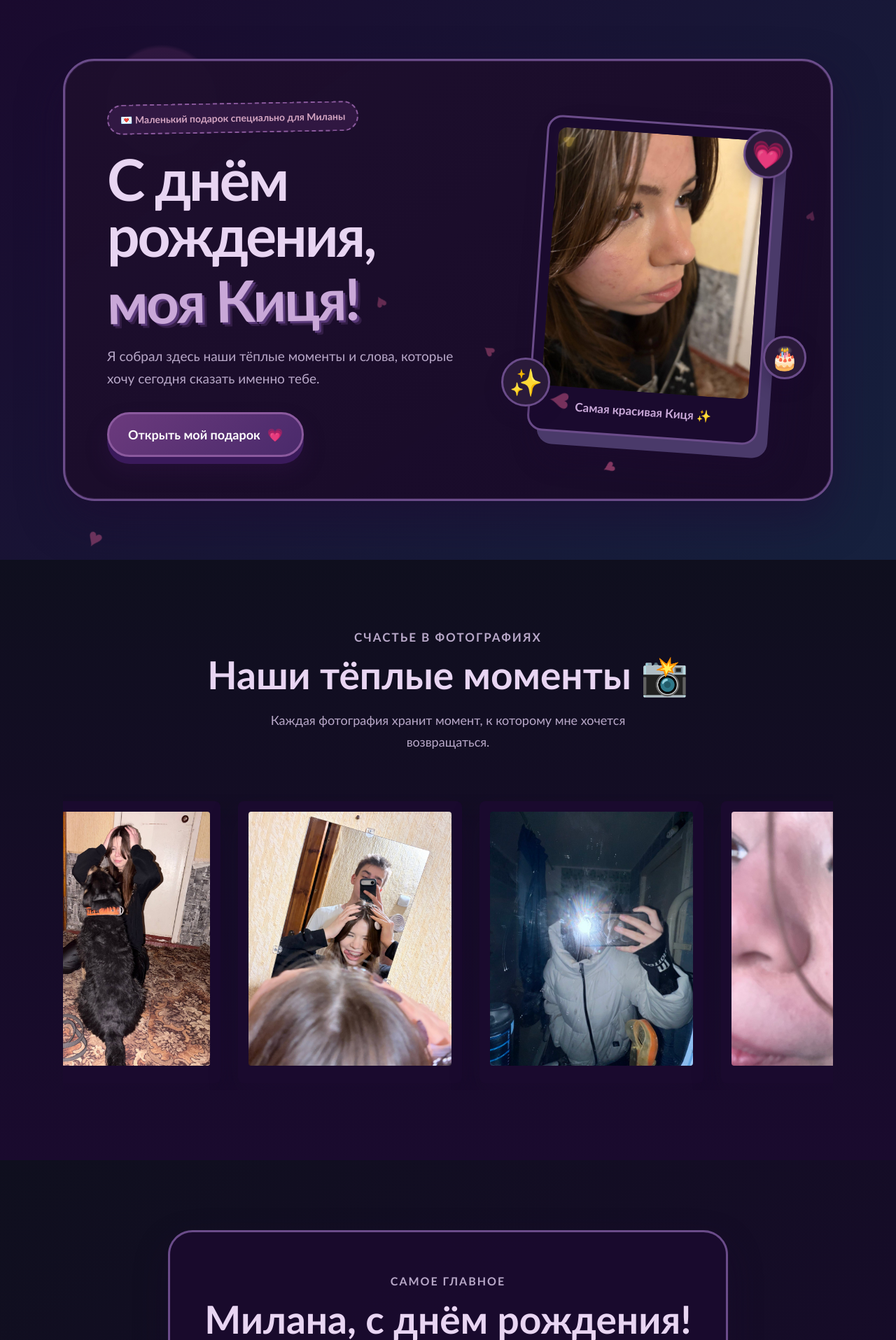
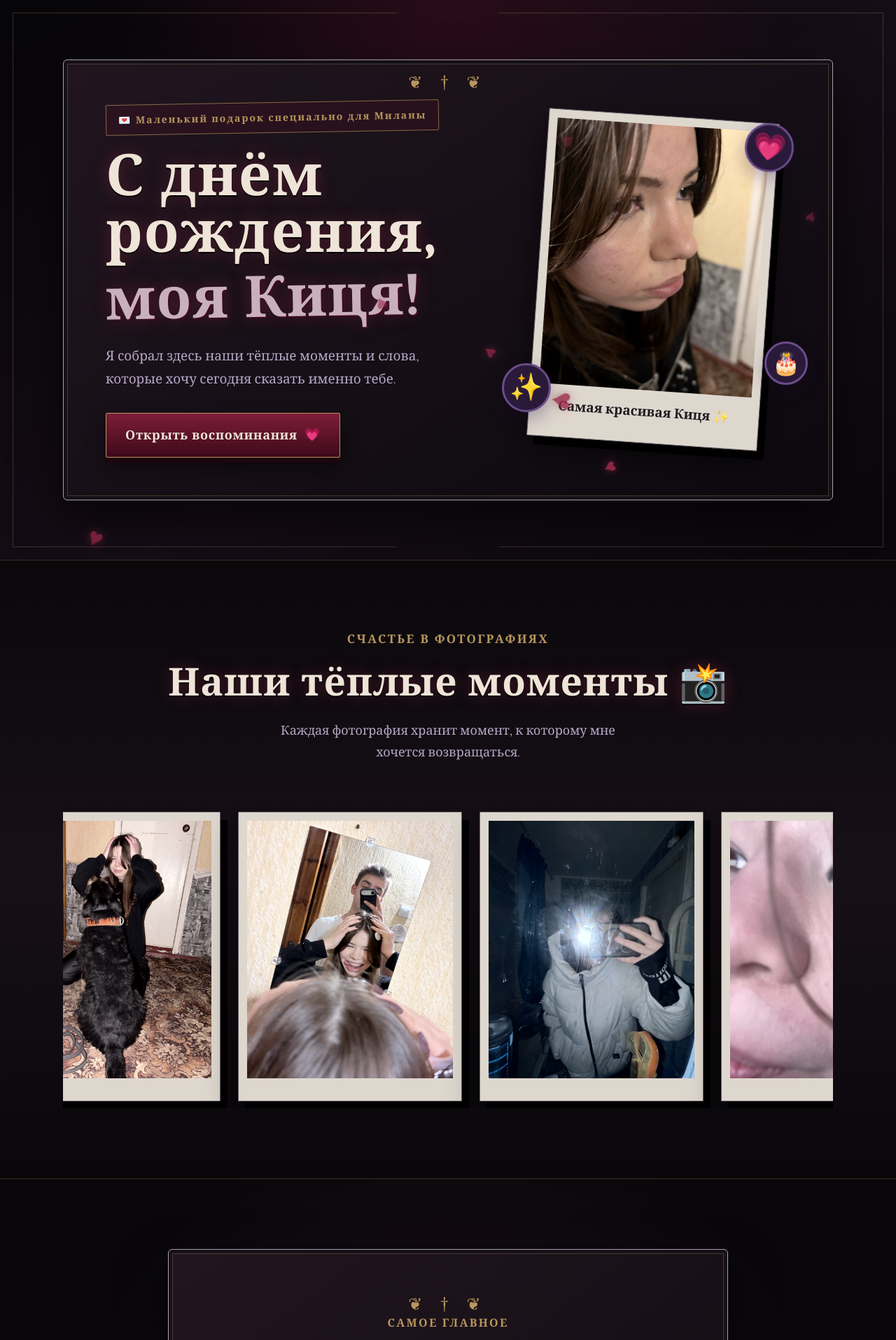
Before and after one commit to vadimchikgura-ship-it/birthday-site, a Flask app: page / in a window 1280 px wide. Shown: the top 1915 px of the page at 70% size. Run offline with Flask 3, Linux system fonts and the light colour scheme.

Commit message:
Описание изменения

```diff
--- a/static/script.js
+++ b/static/script.js
@@ -263,12 +263,12 @@ const celebrationButton = document.querySelector(
 );
 
 const confettiColors = [
-    "#ff6fa9",
-    "#ffd84d",
-    "#9d75ec",
-    "#76d8ff",
-    "#7be0ae",
-    "#ffffff"
+    "#7d0f2f",
+    "#b8965d",
+    "#5f426f",
+    "#8e8396",
+    "#d8c7aa",
+    "#f1e8dc"
 ];
 
 celebrationButton?.addEventListener("click", function () {
--- a/static/style.css
+++ b/static/style.css
@@ -1715,3 +1715,232 @@ button {
 
     cursor: pointer;
 }
+
+/* =========================================
+   ГОТИЧЕСКАЯ ТЕМА
+========================================= */
+
+:root {
+    --gothic-black: #09070b;
+    --gothic-panel: #151019;
+    --gothic-panel-light: #211620;
+    --gothic-wine: #68132d;
+    --gothic-wine-light: #9a2947;
+    --gothic-silver: #a99daa;
+    --gothic-gold: #b8965d;
+    --gothic-ivory: #eee4d7;
+    --gothic-muted: #b9aeba;
+}
+
+body {
+    color: var(--gothic-muted);
+    font-family: "Cormorant Garamond", Georgia, serif;
+    font-size: 18px;
+    background: var(--gothic-black);
+}
+
+body::before {
+    position: fixed;
+    inset: 0;
+    z-index: -1;
+    content: "";
+    background:
+        radial-gradient(circle at 50% -15%, rgba(104, 19, 45, 0.28), transparent 42%),
+        repeating-linear-gradient(135deg, rgba(255, 255, 255, 0.012) 0 1px, transparent 1px 9px),
+        #09070b;
+}
+
+h1,
+h2,
+h3,
+button,
+.hero__badge,
+.gallery__label,
+.birthday-wish__label,
+.secret-modal__label {
+    font-family: "Cinzel", Georgia, serif;
+}
+
+.hero {
+    background:
+        radial-gradient(ellipse at top, rgba(104, 19, 45, 0.3), transparent 52%),
+        linear-gradient(145deg, #060508, #160d16 55%, #09070b);
+}
+
+.hero::after {
+    position: absolute;
+    inset: 18px;
+    content: "";
+    border: 1px solid rgba(184, 150, 93, 0.28);
+    clip-path: polygon(0 0, 44% 0, 50% 14px, 56% 0, 100% 0, 100% 100%, 56% 100%, 50% calc(100% - 14px), 44% 100%, 0 100%);
+    pointer-events: none;
+}
+
+.hero__content,
+.birthday-wish__card,
+.story-modal__content,
+.secret-modal__box,
+.gift-modal__card {
+    background:
+        linear-gradient(145deg, rgba(34, 22, 32, 0.97), rgba(12, 9, 14, 0.98));
+    border: 1px solid var(--gothic-silver);
+    border-radius: 6px;
+    box-shadow:
+        0 28px 70px rgba(0, 0, 0, 0.65),
+        inset 0 0 0 5px #151019,
+        inset 0 0 0 6px rgba(184, 150, 93, 0.3);
+}
+
+.hero__content::before,
+.birthday-wish__card::before {
+    display: block;
+    color: var(--gothic-gold);
+    font-family: Georgia, serif;
+    font-size: 24px;
+    letter-spacing: 10px;
+    text-align: center;
+    content: "❦  †  ❦";
+}
+
+.hero__content::before {
+    position: absolute;
+    top: 14px;
+    right: 0;
+    left: 0;
+}
+
+.hero__title,
+.gallery__title,
+.birthday-wish__title,
+.story-modal__title,
+.secret-modal__title,
+.gift-modal__card h2 {
+    color: var(--gothic-ivory);
+    letter-spacing: 0.02em;
+    text-shadow: 0 2px 0 #000, 0 0 22px rgba(154, 41, 71, 0.42);
+}
+
+.hero__title span {
+    color: #c8b1bd;
+    text-shadow: 2px 2px 0 #3f0c1b, 0 0 24px rgba(154, 41, 71, 0.45);
+}
+
+.hero__badge,
+.gallery__label,
+.birthday-wish__label,
+.secret-modal__label {
+    color: var(--gothic-gold);
+    letter-spacing: 0.14em;
+}
+
+.hero__badge {
+    background: rgba(104, 19, 45, 0.17);
+    border: 1px solid rgba(184, 150, 93, 0.65);
+    border-radius: 2px;
+}
+
+.hero-photo,
+.photo-card {
+    padding: 12px 12px 32px;
+    background: #d9d0c5;
+    border: 1px solid #6f6570;
+    border-radius: 1px;
+    box-shadow: 10px 12px 0 #050406, 0 20px 45px rgba(0, 0, 0, 0.55);
+    filter: saturate(0.72) contrast(1.08);
+}
+
+.hero-photo img,
+.photo-card img {
+    border-radius: 0;
+}
+
+.hero-photo__caption {
+    color: #2a2027;
+    font-family: "Cormorant Garamond", Georgia, serif;
+    font-size: 19px;
+}
+
+.floating-hearts span,
+.floating-hearts .secret-heart {
+    color: var(--gothic-wine-light);
+    text-shadow: 0 0 12px rgba(154, 41, 71, 0.65);
+}
+
+.gallery {
+    background: linear-gradient(180deg, #0a080b, #171017 50%, #09070b);
+    border-top: 1px solid rgba(184, 150, 93, 0.28);
+    border-bottom: 1px solid rgba(184, 150, 93, 0.28);
+}
+
+.birthday-wish {
+    background: radial-gradient(circle at center, #21121a, #09070b 70%);
+}
+
+.birthday-wish__card {
+    position: relative;
+}
+
+.hero__button,
+.birthday-wish__button,
+.gift-button,
+.answer-button,
+.gift-modal__card button {
+    color: var(--gothic-ivory);
+    background: linear-gradient(180deg, #7e1d39, #3d091a);
+    border: 1px solid var(--gothic-gold);
+    border-radius: 2px;
+    box-shadow: 0 7px 0 #1c050d, 0 13px 28px rgba(0, 0, 0, 0.48);
+    letter-spacing: 0.04em;
+}
+
+.hero__button:hover,
+.birthday-wish__button:hover,
+.gift-button:hover {
+    box-shadow: 0 9px 0 #1c050d, 0 0 28px rgba(154, 41, 71, 0.42);
+}
+
+.story-card--modal {
+    background: linear-gradient(150deg, #241923, #100c12);
+    border: 1px solid #756a76;
+    border-radius: 3px;
+    box-shadow: inset 0 0 0 3px #181118;
+}
+
+.story-card--modal h3,
+.story-card__full,
+.story-card__preview {
+    color: var(--gothic-muted);
+}
+
+.story-card--modal.is-open {
+    border-color: var(--gothic-gold);
+    background: linear-gradient(150deg, #321521, #130c11);
+}
+
+.story-modal,
+.secret-modal,
+.gift-modal {
+    background-color: rgba(3, 2, 4, 0.9);
+    backdrop-filter: blur(9px) grayscale(0.35);
+}
+
+.story-modal__close,
+.secret-modal__close {
+    color: var(--gothic-ivory);
+    background: #4b0d21;
+    border-color: var(--gothic-gold);
+    border-radius: 2px;
+}
+
+.pixel-cat {
+    filter: sepia(0.28) saturate(0.7) drop-shadow(0 12px 15px rgba(0, 0, 0, 0.55));
+}
+
+@media (max-width: 850px) {
+    .hero__content,
+    .birthday-wish__card,
+    .story-modal__content,
+    .secret-modal__box {
+        border-radius: 4px;
+    }
+}
--- a/templates/index.html
+++ b/templates/index.html
@@ -16,7 +16,7 @@
 <link rel="preconnect" href="https://fonts.gstatic.com" crossorigin>
 
 <link
-    href="https://fonts.googleapis.com/css2?family=Press+Start+2P&display=swap"
+    href="https://fonts.googleapis.com/css2?family=Cormorant+Garamond:wght@500;600;700&family=Cinzel:wght@600;700&display=swap"
     rel="stylesheet"
 >
 
@@ -70,7 +70,7 @@
         </p>
 
         <button class="hero__button" id="startButton">
-            Открыть мой подарок
+            Открыть воспоминания
             <span>💗</span>
         </button>
 
```
